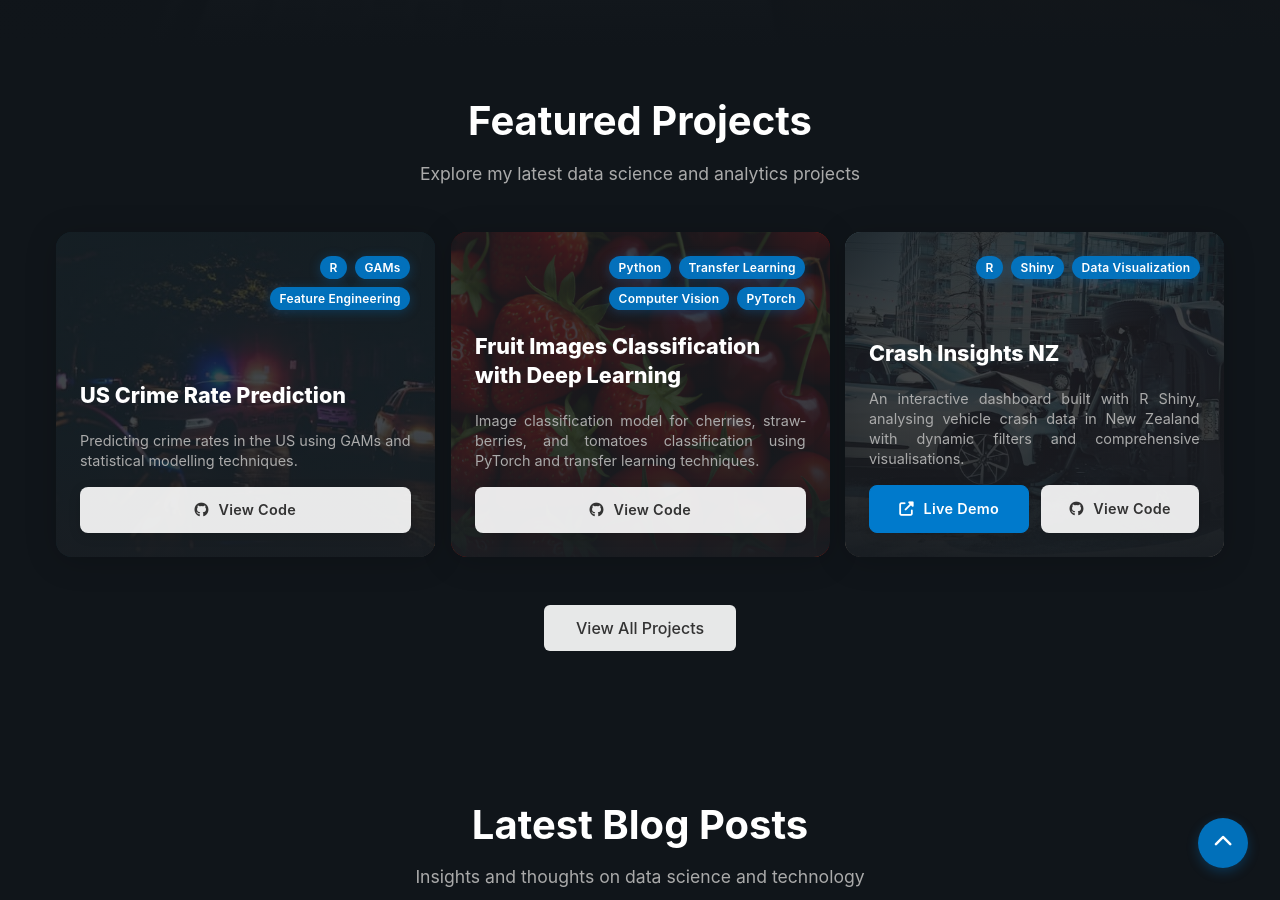
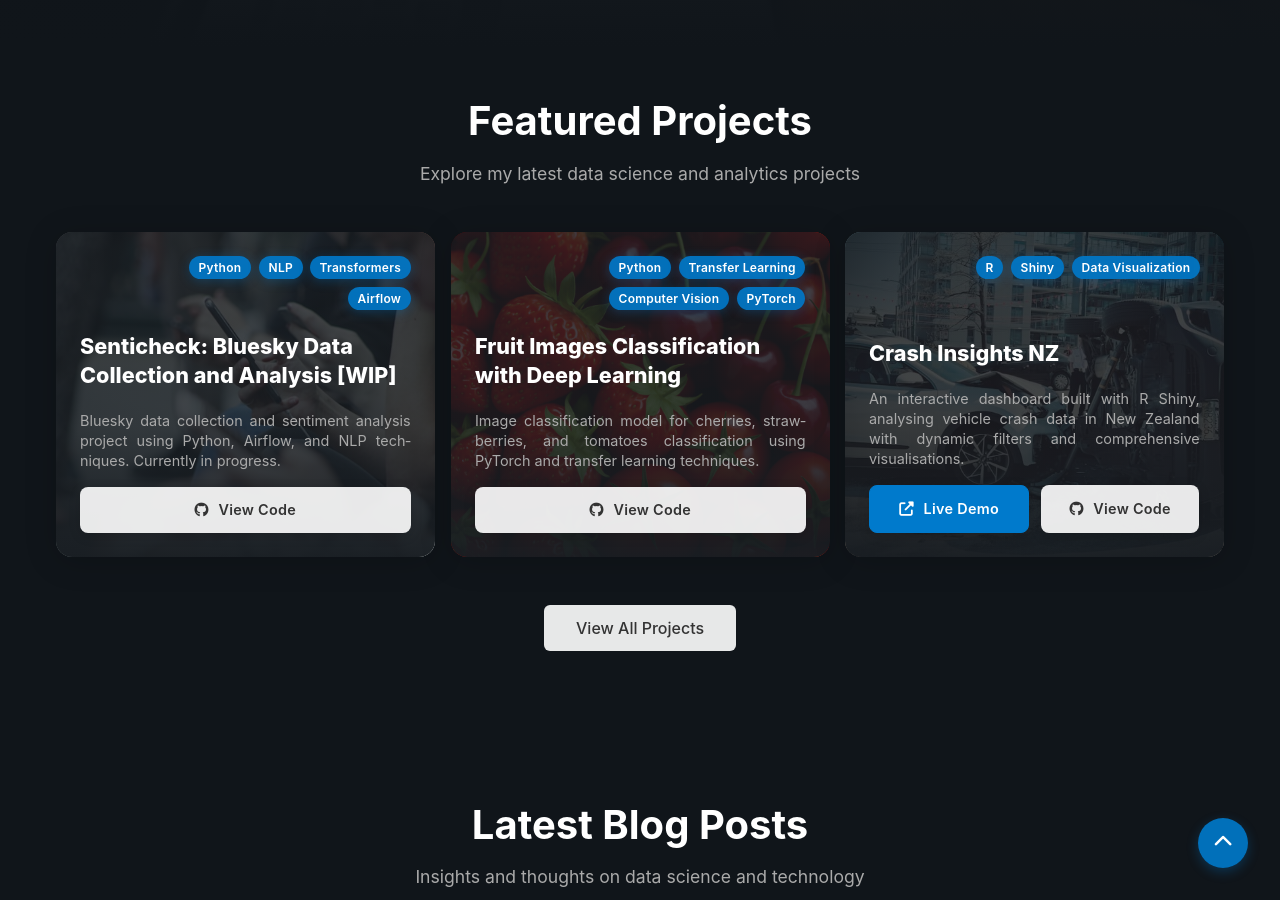
Before and after one commit to marcovietovega/portfolio, a Jekyll site: the page built from index.md, in a window 1280 px wide and 900 px high, scrolled down 853 px. Built offline with Jekyll 4.4.1, drawn with Linux system fonts in a browser that asks for light colours.

Commit message:
feat: added senticheck project

```diff
--- a/_config.yml
+++ b/_config.yml
@@ -38,12 +38,18 @@ sections:
     cta_link: "/blog"
 
 projects:
+  - title: "Senticheck: Bluesky Data Collection and Analysis [WIP]"
+    description: "Bluesky data collection and sentiment analysis project using Python, Airflow, and NLP techniques. Currently in progress."
+    image: "project6.jpg"
+    tags: ["Python", "NLP", "Transformers", "Airflow"]
+    github: "https://github.com/marcovietovega/Senticheck"
+    featured: true
+
   - title: "US Crime Rate Prediction"
     description: "Predicting crime rates in the US using GAMs and statistical modelling techniques."
     image: "project4.jpg"
     tags: ["R", "GAMs", "Feature Engineering"]
     github: "https://github.com/marcovietovega/US-Crime-Rate-Prediction"
-    featured: true
 
   - title: "Parkinson's Disease Detection with Hand-Drawn Spirals"
     description: "Interactive dashboard built with Python and Plotly for real-time data visualization and analytics."
```
Also changed, not shown: assets/img/project6.jpg (added).
